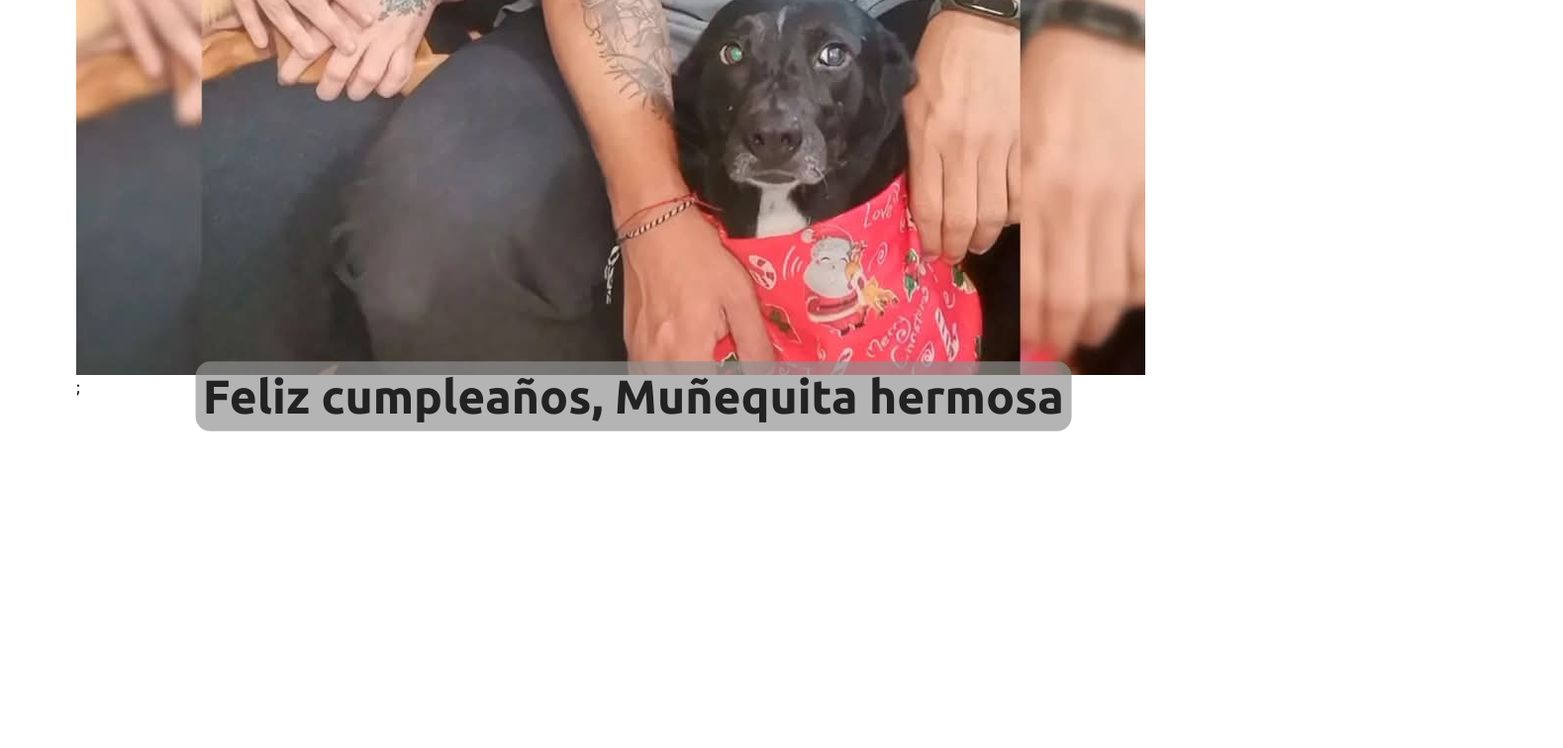
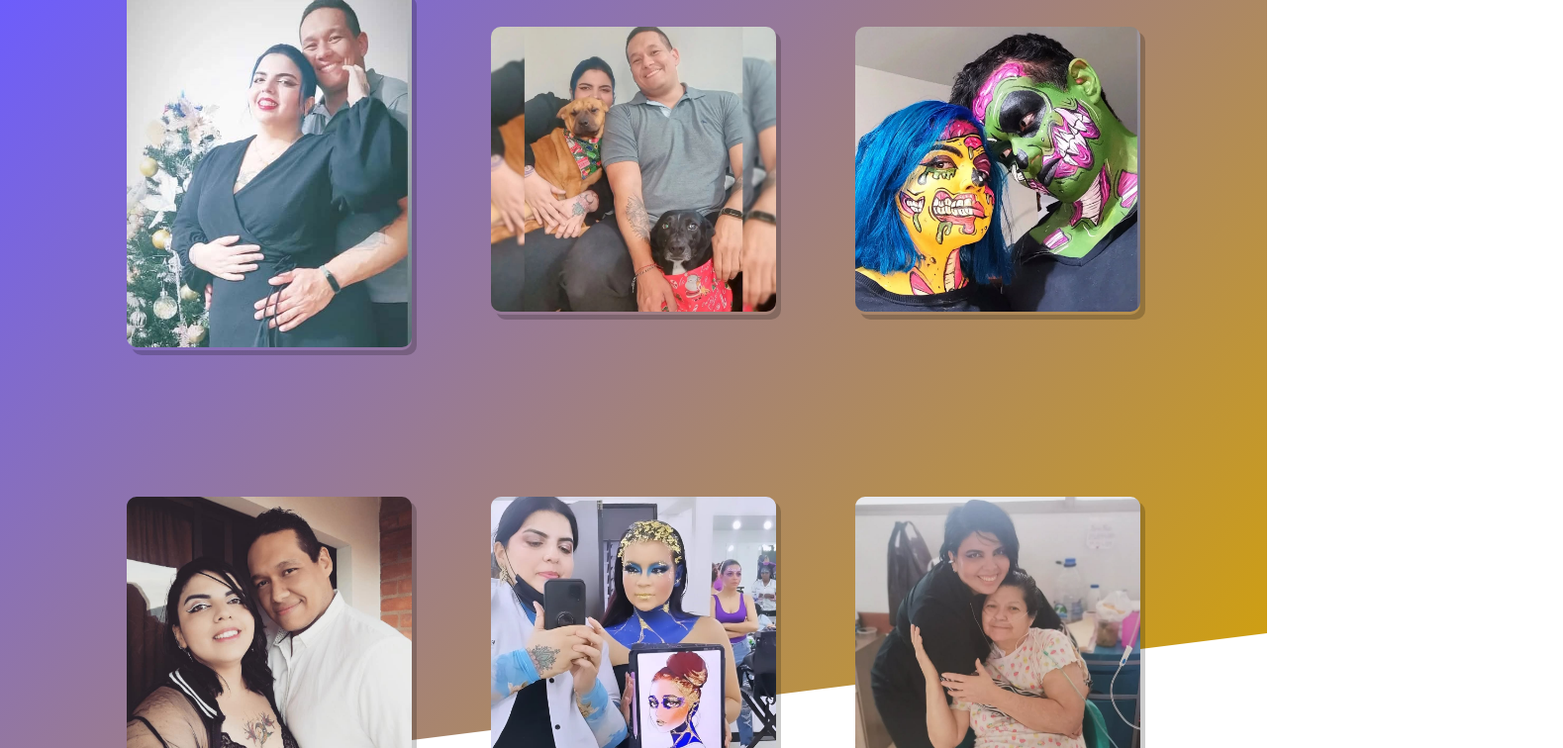
Before and after one commit to JohnnatanV/cumple-angelica, a React (Vite) app: page / in a window 1280 px wide. Shown: the top 756 px of the page at 99% size, 1579 px wide, since content can reach past the window. Built offline with nearby package versions, Linux system fonts and the light colour scheme.

Commit message:
Finished animation for Present, adding animated background and pending initial letter and button for present

```diff
--- a/src/App.jsx
+++ b/src/App.jsx
@@ -1,6 +1,7 @@
 import { useState } from "react";
 import Countdown from "./components/Countdown";
 import Present from "./components/Present";
+import AnimatedBackground from "./components/AnimatedBackground";
 
 function App() {
   const [isCountdownComplete, setIsCountdownComplet] = useState(false);
@@ -11,6 +12,7 @@ function App() {
 
   return (
     <div>
+      <AnimatedBackground />
       {isCountdownComplete ? (
         <Present />
       ) : (
--- /dev/null
+++ b/src/components/AnimatedBackground.jsx
@@ -0,0 +1,5 @@
+const AnimatedBackground = () => {
+  return <div className="animated-background"></div>;
+};
+
+export default AnimatedBackground;
--- a/src/components/Collage.jsx
+++ b/src/components/Collage.jsx
@@ -8,79 +8,46 @@ import img3 from "../assets/img_03.jpg";
 import img2 from "../assets/img_02.jpg";
 import img1 from "../assets/img_01.jpg";
 
-const collageVariants = {
-  hidden: { opacity: 0, scale: 0.8 },
-  visible: { opacity: 1, scale: 1 },
-};
-
-/*variants={collageVariants}>*/
-
 const containerVariants = {
-  hidden: { opacity: 1 },
+  hidden: { opacity: 0 },
   visible: {
     opacity: 1,
     transition: {
-      duration: 0.3,
+      staggerChildren: 0.8,
     },
   },
 };
 
-// const photos = [img1, img2, img3, img4, img5, img6];
-// console.log(photos.map((photo) => photo));
-
 const Collage = () => {
-  /*
   const [photos, setPhotos] = useState([]);
 
   useEffect(() => {
     setPhotos([img1, img2, img3, img4, img5, img6]);
   }, []);
-  */
 
-  const photos = [img1, img2];
-
-  const renderPhotos = [];
-  for (let i = 0; i < photos.length; i++) {
-    renderPhotos.push(
-      <div key={i + 1}>
-        <img src={photos[i]} />;
-      </div>
-    );
-  }
-
-  console.log("Photos array:", photos);
   return (
-    <div className="collage">
-      <div>{renderPhotos}</div>
-
-      <motion.div
-        className="photo"
-        initial={{ opacity: 0 }}
-        animate={{ opacity: 1 }}
-        transition={{ delay: 0.3 }}
-      >
-        <h1>Renderizado</h1>
-        <img src={img1} alt={`Foto ${1}`} />
-      </motion.div>
-      <motion.div
-        className="photo"
-        initial={{ opacity: 0, y: 20 }}
-        animate={{ opacity: 1, y: 0 }}
-        transition={{ delay: 1.3 }}
-      >
-        <h1>Renderizado</h1>
-        <img src={img2} alt={`Foto ${2}`} />
-      </motion.div>
-      <motion.div
-        className="photo"
-        initial={{ opacity: 0, y: 20 }}
-        animate={{ opacity: 1, y: 0 }}
-        transition={{ delay: 2.3 }}
-      >
-        <h1>Renderizado</h1>
-        <img src={img3} alt={`Foto ${3}`} />
-      </motion.div>
-    </div>
+    <motion.div
+      className="collage"
+      initial="hidden"
+      animate="visible"
+      variants={containerVariants}
+    >
+      {photos.map((photo, index) => (
+        <motion.div
+          key={index}
+          className="photo"
+          initial={{ opacity: 0, scale: 0.8 }}
+          animate={{ opacity: 1, scale: 1 }}
+          transition={{ duration: 1.5, delay: index * 0.5 }}
+        >
+          <motion.img
+            src={photo}
+            alt={`Foto ${index + 1}`}
+            style={{ width: "100%", height: "auto" }}
+          />
+        </motion.div>
+      ))}
+    </motion.div>
   );
 };
 
--- a/src/components/Present.jsx
+++ b/src/components/Present.jsx
@@ -11,6 +11,7 @@ const Present = () => {
         animate={{ opacity: 1, scale: 1.5, color: "#222" }}
         transition={{
           duration: 1.5,
+          delay: 5,
           type: "spring",
           visualDuration: 1,
           bounce: 0.5,
--- a/src/index.css
+++ b/src/index.css
@@ -66,35 +66,70 @@
   align-items: center;
 
   .message {
-    background-color: #909090ab;
+    background-color: #909090dd;
     position: absolute;
     font-weight: 600;
-    padding: 0.3rem;
-    border-radius: 10px;
+    padding: 0.4rem;
+    border-radius: 20px;
   }
 
   .collage {
-    width: 75%;
+    width: 100%;
     margin: auto;
     display: grid;
     grid-template-columns: repeat(3, 1fr);
     grid-template-rows: repeat(2, 1fr);
-    grid-gap: 20px;
+    grid-column-gap: 5rem;
+    grid-row-gap: 7rem;
     justify-items: center;
+    align-items: center;
 
     .photo {
-      max-width: 200px;
+      width: 18rem;
+      border-radius: 10px;
       justify-self: center;
       align-self: center;
+      box-shadow: 5px 5px 0 rgba(0, 0, 0, 0.2);
 
       img {
         width: 100%;
+        border-radius: 10px;
         height: auto;
-        display: block;
         object-fit: cover;
-        border-radius: 10px;
-        box-shadow: 0 4px 6px rgba(0, 0, 0, 0.1);
       }
     }
   }
 }
+
+@keyframes wave1 {
+  0% {
+    transform: translateX(0) translateY(0);
+  }
+
+  100% {
+    transform: translateX(-100%) translateY(0);
+  }
+}
+
+@keyframes wave1 {
+  0% {
+    transform: translateX(0) translateY(0);
+  }
+
+  100% {
+    transform: translateX(-100%) translateY(0);
+  }
+}
+
+.animated-background {
+  position: absolute;
+  top: 0;
+  left: 0;
+  width: 100%;
+  height: 100%;
+  background: linear-gradient(135deg, #6d5dfc, #d6a400);
+  background-size: 100% 100%;
+  animation: wave 3s ease infinite;
+  z-index: -1;
+  clip-path: polygon(0 0, 100% 0, 100% 80%, 0 100%);
+}
```
Also changed, not shown: 1 other file (tests, documents, lock files or other folders).
